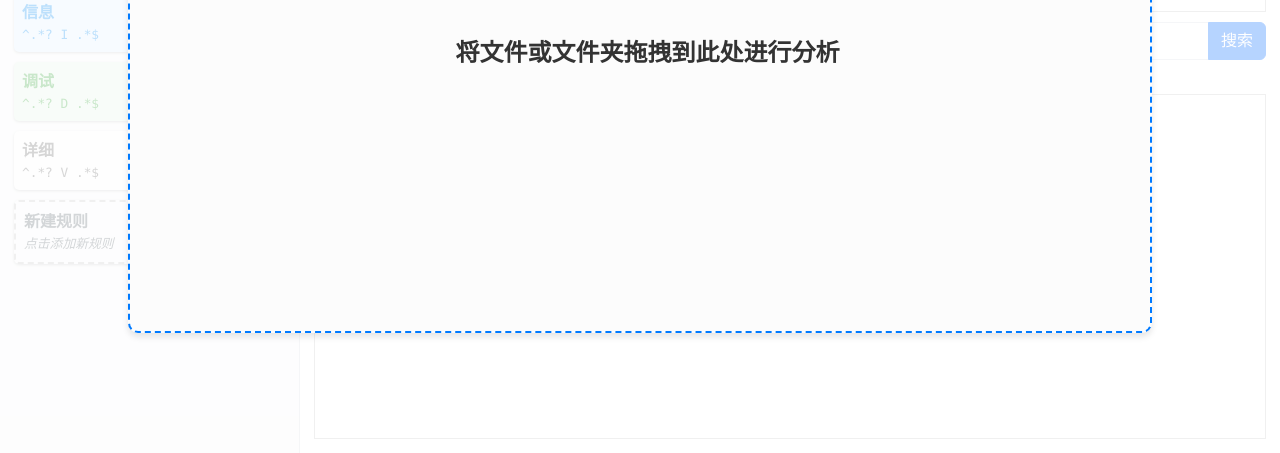
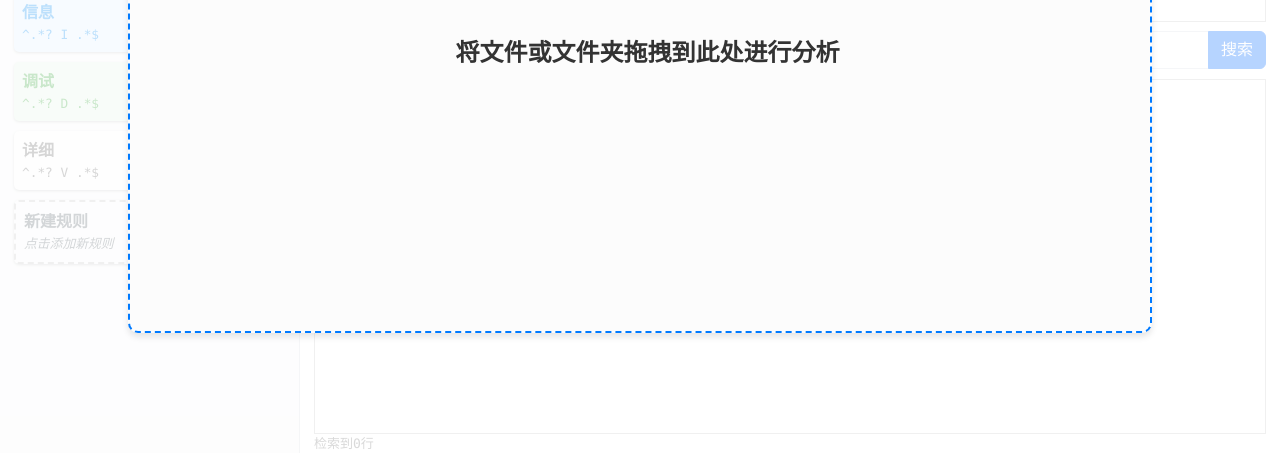
Before and after one commit to logdog-tech/logdog, a Vue app: page / in a window 1280 px wide. Shown: the part 347-800 px from the top of the page. Built offline with nearby package versions, Linux system fonts and the light colour scheme.

Commit message:
improve: Optimize color scheme defaults

```diff
--- a/src/App.vue
+++ b/src/App.vue
@@ -139,6 +139,7 @@ const updatePrefilterState = (updatedPrefilter) => {
 .main {
   flex: 1;
   padding: 14px;
+  padding-bottom: 0px;
   overflow-y: auto;
   display: flex;
   flex-direction: column;
--- a/src/LogShower.vue
+++ b/src/LogShower.vue
@@ -17,13 +17,14 @@
     />
     <button @click="searchLogs" class="btn btn-primary">搜索</button>
   </div>
-  <div>搜索结果: {{ searchResult.length }} 条</div>
   <div class="log-panel" v-bind="searchContainerProps">
     <div v-bind="searchWrapperProps">
       <div v-for="item in searchList" :key="item.index" class="log-item" v-html="showIt(item.data)"
         @click="jumpToLine(item.data.line)" :class="{ highlighted: item.data.line === selectedLine }"></div>
     </div>
   </div>
+  <div style="font-size: small; padding-left: 0px; color: gray;">检索到{{ searchResult.length }}行</div>
+
 </template>
 
 <script setup>
@@ -163,6 +164,8 @@ defineExpose({ applyPrefilter })
 
 .log-item:hover {
   background-color: cornsilk;
+  position: relative;
+  z-index: 0;
 }
 
 ::v-deep .line-number {
@@ -177,6 +180,9 @@ defineExpose({ applyPrefilter })
 }
 
 .highlighted {
-  box-shadow: 0 0 5px red
+  position: relative;
+  z-index: 1;
+  background-color: rgba(255, 0, 0, 0.1);
+  box-shadow: 0 0 5px red;
 }
 </style>
```
